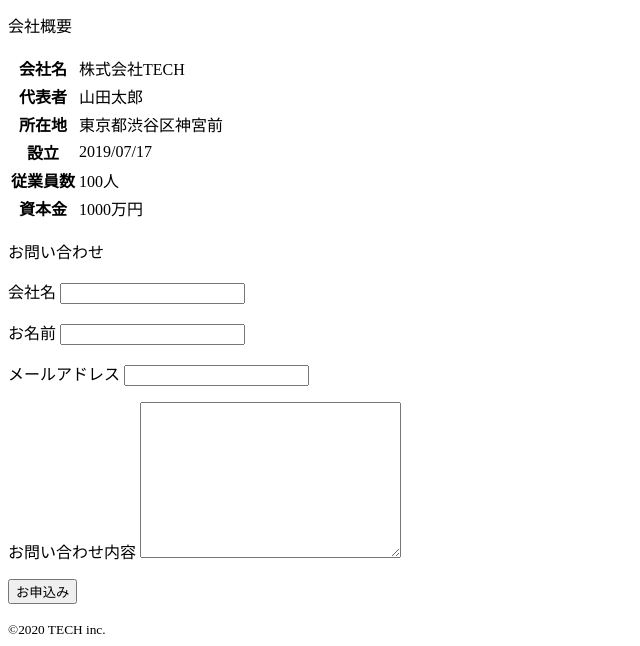
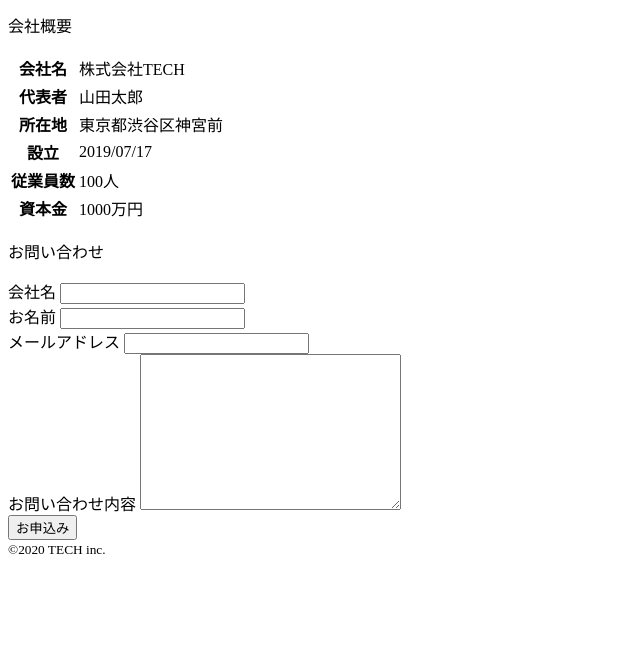
Before and after one commit to masshii/html-enshuumondai, a plain HTML site: page index.html in a window 1280 px wide. Shown: the part 539-1185 px from the top of the page, without its empty margins (0-640 px from the left). After the commit the page ends 1105 px from the top, so only its background shows below. Drawn offline with Linux system fonts and the light colour scheme.

Commit message:
first-commit

```diff
--- a/index.html
+++ b/index.html
@@ -46,25 +46,25 @@
       </table>
   <p>お問い合わせ</p>
     <form action="index.html" metood="post">
-        <p>
+        <div>
           <label for="name">会社名</label>
           <input type="text" name="name" id="co.ltd">
-        </p>
-        <p>
+        </div>
+        <div>
           <label for="name">お名前</label>
           <input type="text" name="name" id="name">
-        </p>
-        <p>
+        </div>
+        <div>
           <label for="name">メールアドレス</label>
           <input type="email" name="email" id="email">
-        </p>
-        <p>
+        </div>
+        <div>
           <label for="name">お問い合わせ内容</label>
           <textarea name="textarea" id="textarea" cols="30" rows="10"></textarea>
-        </p>
-        <p>
+        </div>
+        <div>
           <input type="submit" name="submit" value="お申込み">
-        </p>
+        </div>
     </form>
    <small>&copy;2020 TECH inc.</small>
 </body>
```
